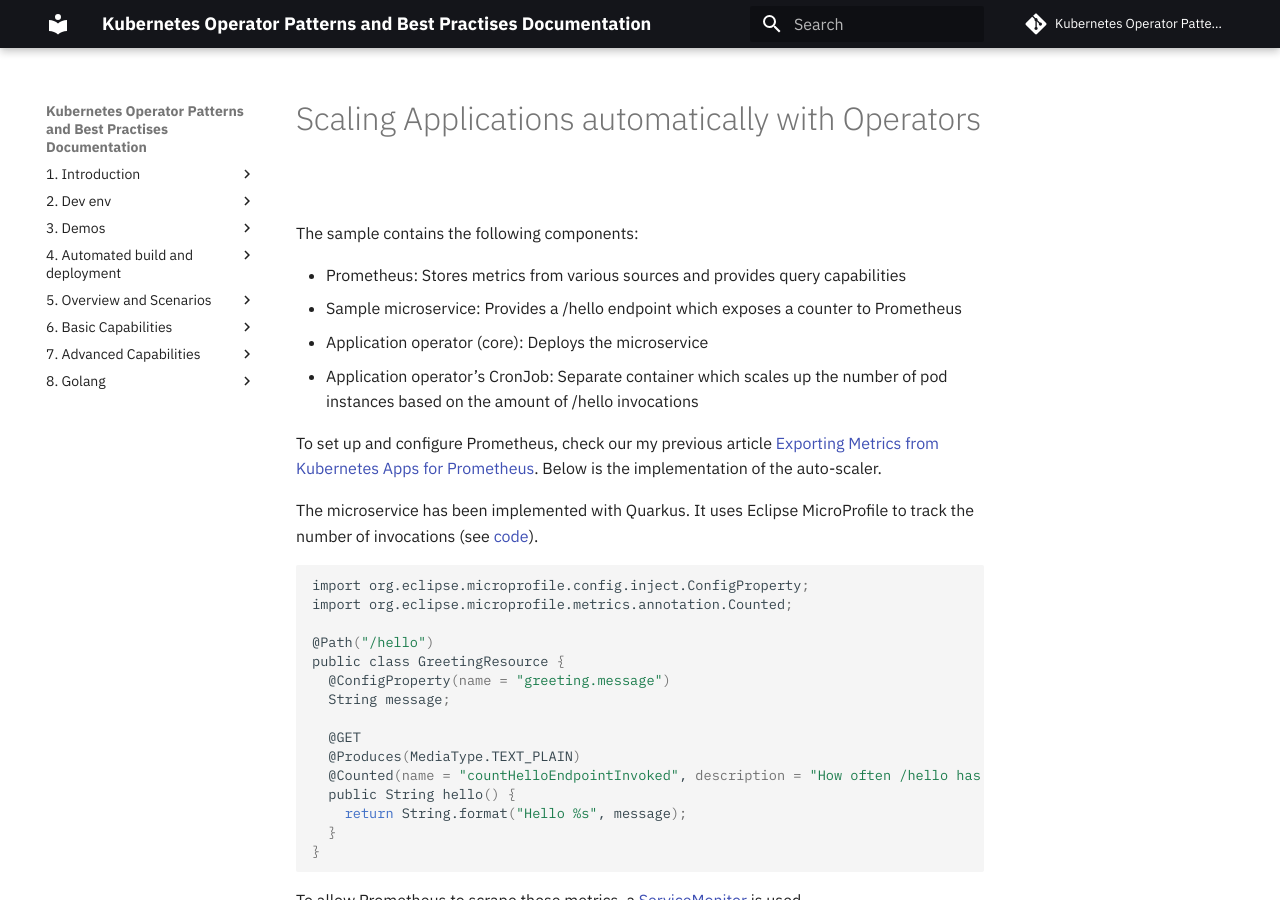
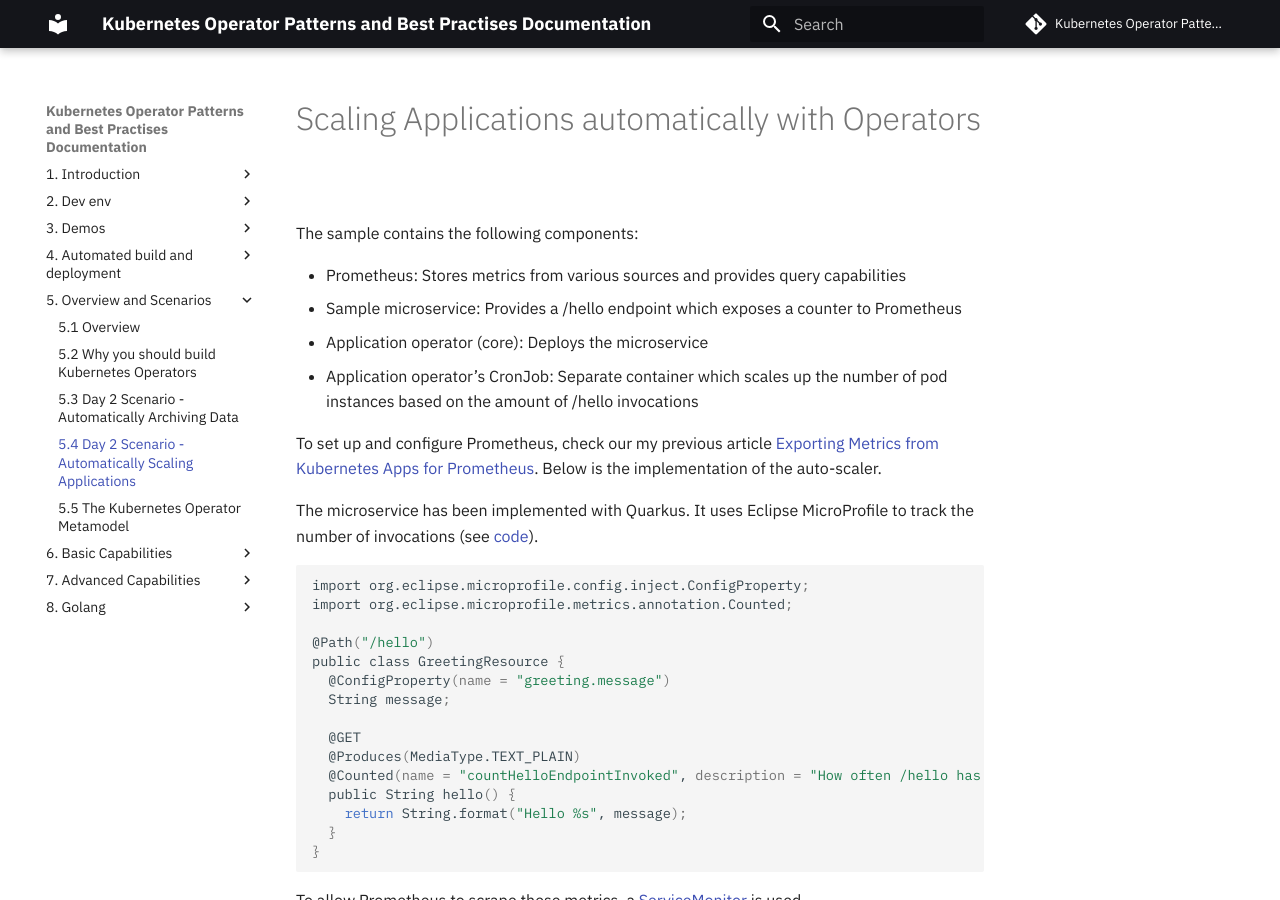
Before and after one commit to IBM/operator-sample-go-documentation, an MkDocs documentation site: the page built from documentation/scalling-applications-automatically-with-operators.md, in a window 1280 px wide and 900 px high. Built offline with MkDocs 1.6.1 and Material for MkDocs 9.7.7, drawn with Linux system fonts in a browser that asks for light colours; comment, search, counter and statistics services are not loaded.

Commit message:
Section 5 Updates

```diff
--- a/mkdocs.yml
+++ b/mkdocs.yml
@@ -34,11 +34,11 @@ nav:
     - 4.2 Kubernetes: ./automation-setup-kubernetes.md
     - 4.3 OpenShift: ./template.md
   - 5. Overview and Scenarios:
-    - 5.1 Overview: ./template.md
-    - 5.2 Why you should build Kubernetes Operators: ./template.md
-    - 5.3 Day 2 Scenario - Automatically Archiving Data: ./template.md
-    - 5.4 Day 2 Scenario - Automatically Scaling Applications: ./template.md
-    - 5.6 The Kubernetes Operator Metamodel: ./template.md
+    - 5.1 Overview: ./overview-and-scenarios.md
+    - 5.2 Why you should build Kubernetes Operators: ./why-build-k8s-operators
+    - 5.3 Day 2 Scenario - Automatically Archiving Data: ./automatically-archive-data-with-k8s-operators.md
+    - 5.4 Day 2 Scenario - Automatically Scaling Applications: ./scalling-applications-automatically-with-operators.md
+    - 5.5 The Kubernetes Operator Metamodel: ./the-k8s-operator-metamodel.md
   - 6. Basic Capabilities:
     - 6.1 Overview: ./overview_basic_capabilities.md
     - 6.2 Creating and updating Resources: http://heidloff.net/article/updating-resources-kubernetes-operators
```
